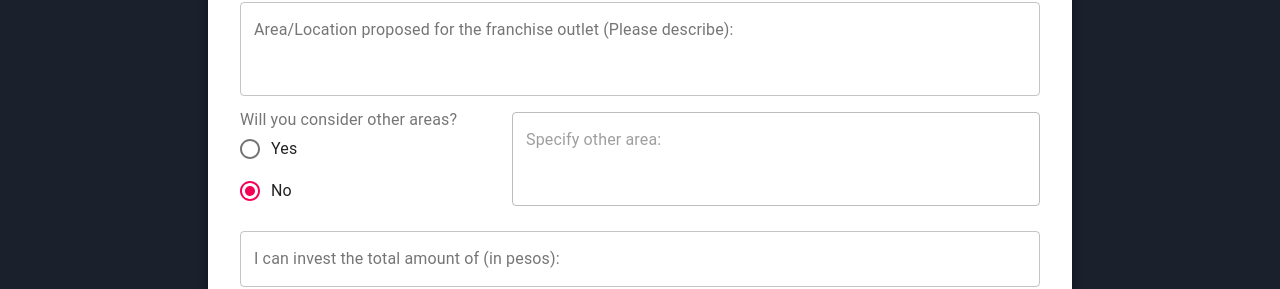
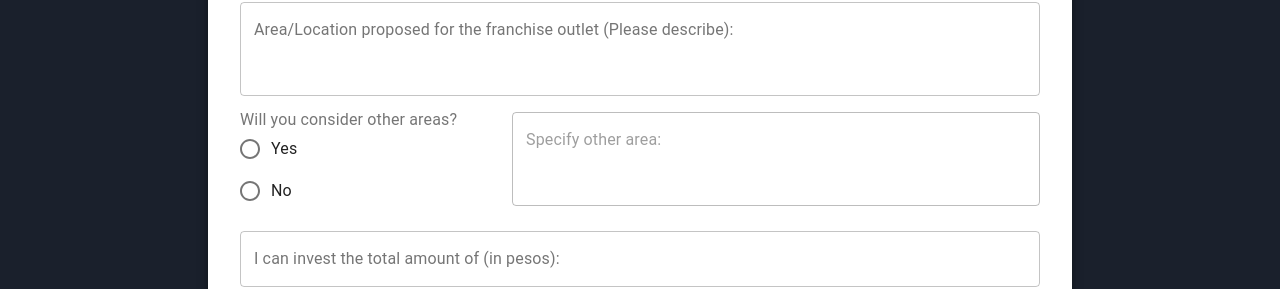
Before and after one commit to jhigger/pizzastack2, a React (Vite) app: page /franchise in a window 1280 px wide. Shown: the part 758-1047 px from the top of the page. Built offline with nearby package versions, Linux system fonts and the light colour scheme.

Commit message:
fixed form

```diff
--- a/src/pages/Franchise/Form/Form.jsx
+++ b/src/pages/Franchise/Form/Form.jsx
@@ -46,7 +46,7 @@ export default function ApplicationForm() {
 						company_tel: '',
 						company_email: '',
 						area: '',
-						consider_other: 'No',
+						consider_other_areas: '',
 						consider_specify: '',
 						investment: '',
 						active_passive: '',
@@ -83,7 +83,7 @@ export default function ApplicationForm() {
 							.email('Invalid email')
 							.required('Required'),
 						area: Yup.string().required('Required'),
-						consider_other: Yup.string().required('Required'),
+						consider_other_areas: Yup.string().required('Required'),
 						consider_specify: Yup.string(),
 						investment: Yup.number()
 							.typeError('Please enter a valid currency number')
@@ -94,16 +94,17 @@ export default function ApplicationForm() {
 						lead_source: Yup.string().required('Required'),
 						other_source: Yup.string(),
 						request: Yup.string().required('Required'),
-						available: Yup.string().required('Required'),
 						date_time: Yup.string().required('Required')
 					})}
-					onSubmit={() => {
+					onSubmit={({values}) => {
 						formEl.current.submit();
 					}}
 				>
 					{({values, touched, errors, getFieldProps, handleSubmit}) => {
-						if (values.consider_other != 'Yes') values.consider_specify = '';
+						if (values.consider_other_areas != 'Yes')
+							values.consider_specify = '';
 						if (values.lead_source != 'Others') values.other_source = '';
+						console.log(values);
 
 						return (
 							<form
@@ -170,15 +171,16 @@ export default function ApplicationForm() {
 										<FormControl
 											component="fieldset"
 											error={Boolean(
-												touched.consider_other && errors.consider_other
+												touched.consider_other_areas &&
+													errors.consider_other_areas
 											)}
 										>
 											<FormLabel component="legend">
 												Will you consider other areas?
 											</FormLabel>
 											<RadioGroup
-												name="consider_other"
-												{...getFieldProps('consider_other')}
+												name="consider_other_areas"
+												{...getFieldProps('consider_other_areas')}
 											>
 												<FormControlLabel
 													value="Yes"
@@ -192,14 +194,15 @@ export default function ApplicationForm() {
 												/>
 											</RadioGroup>
 											<FormHelperText>
-												{touched.consider_other && errors.consider_other}
+												{touched.consider_other_areas &&
+													errors.consider_other_areas}
 											</FormHelperText>
 										</FormControl>
 									</Grid>
 									<Grid item xs={8}>
 										<MyTextField
 											fast={false}
-											disabled={values.consider_other != 'Yes'}
+											disabled={values.consider_other_areas != 'Yes'}
 											label="Specify other area:"
 											name="consider_specify"
 											multiline
```
